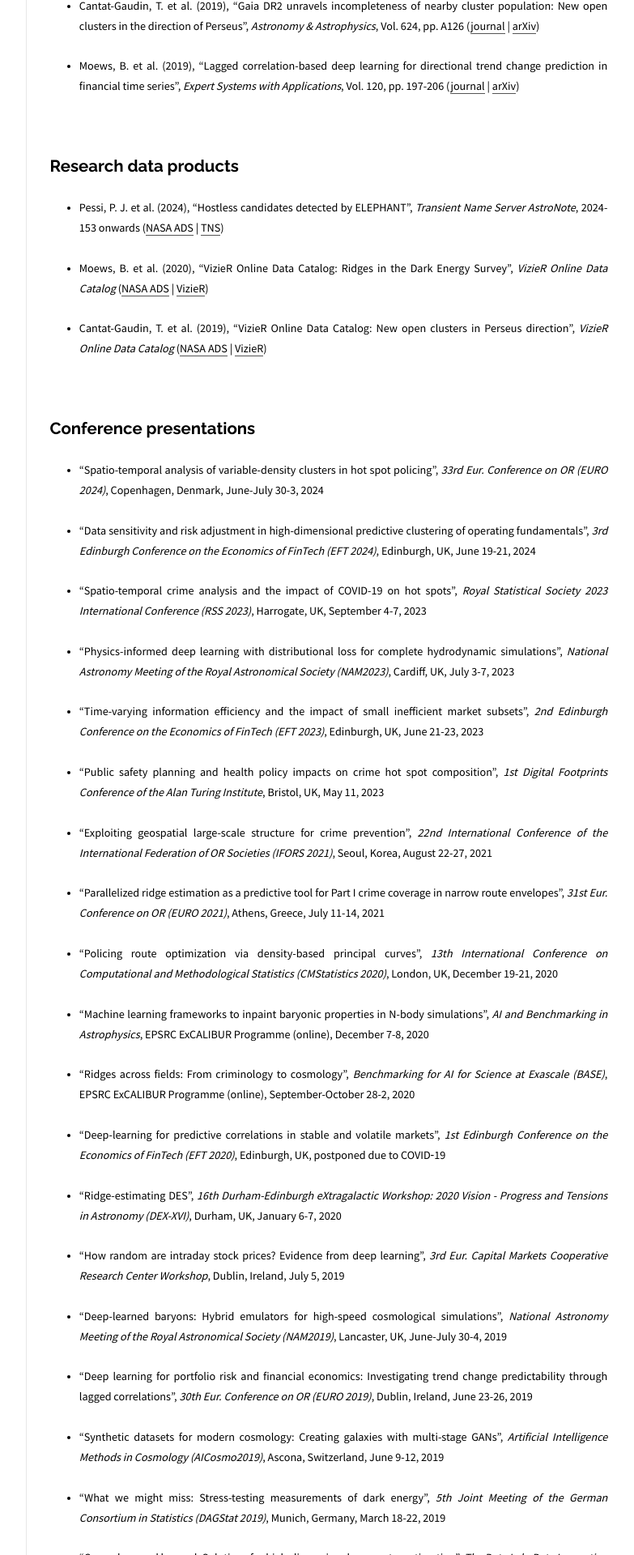
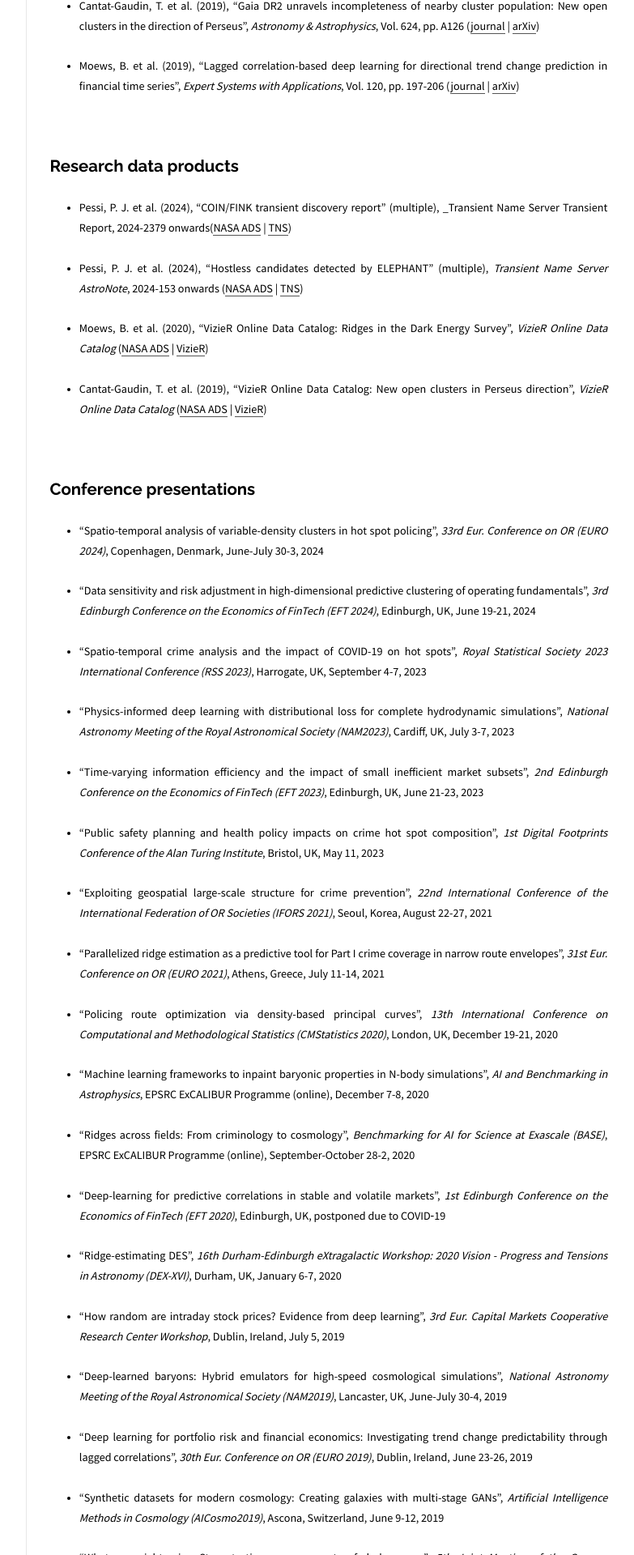
Before and after one commit to moews/moews.github.io, a Jekyll site: the page built from _posts/2017-03-25-publications.md, in a window 1280 px wide. Shown: the part 1320-3240 px from the top of the page at 81% size, without its empty margins (326-1109 px from the left). Built offline with Jekyll 4.4.1, drawn with Linux system fonts in a browser that asks for light colours.

Commit message:
Update 2017-03-25-publications.md

```diff
--- a/_posts/2017-03-25-publications.md
+++ b/_posts/2017-03-25-publications.md
@@ -48,7 +48,9 @@
 
 ## Research data products
 
-* <small>Pessi, P. J. et al. (2024), "Hostless candidates detected by ELEPHANT", _Transient Name Server AstroNote_, 2024-153 onwards ([NASA ADS](https://ui.adsabs.harvard.edu/search/q=abs%3A%22Hostless%20candidates%20detected%20by%20ELEPHANT%22&sort=date%20desc%2C%20bibcode%20desc&p_=0) | [TNS](https://www.wis-tns.org/astronotes/astronote/2024-153))</small>
+* <small> Pessi, P. J. et al. (2024), "COIN/FINK transient discovery report" (multiple), _Transient Name Server Transient Report, 2024-2379 onwards([NASA ADS](https://ui.adsabs.harvard.edu/search/q=abs%3A%22Fink%20Transient%20Discovery%20Report%22&sort=date%20desc%2C%20bibcode%20desc&p_=0) | [TNS](https://www.wis-tns.org/ads/TNSTR-2024-2379))</small>
+
+* <small>Pessi, P. J. et al. (2024), "Hostless candidates detected by ELEPHANT" (multiple), _Transient Name Server AstroNote_, 2024-153 onwards ([NASA ADS](https://ui.adsabs.harvard.edu/search/q=abs%3A%22Hostless%20candidates%20detected%20by%20ELEPHANT%22&sort=date%20desc%2C%20bibcode%20desc&p_=0) | [TNS](https://www.wis-tns.org/astronotes/astronote/2024-153))</small>
 
 * <small>Moews, B. et al. (2020), "VizieR Online Data Catalog: Ridges in the Dark Energy Survey", _VizieR Online Data Catalog_ ([NASA ADS](https://ui.adsabs.harvard.edu/abs/2020yCat..75000859M/abstract) | [VizieR](https://cdsarc.cds.unistra.fr/viz-bin/cat/J/MNRAS/500/859))</small>
 
```
